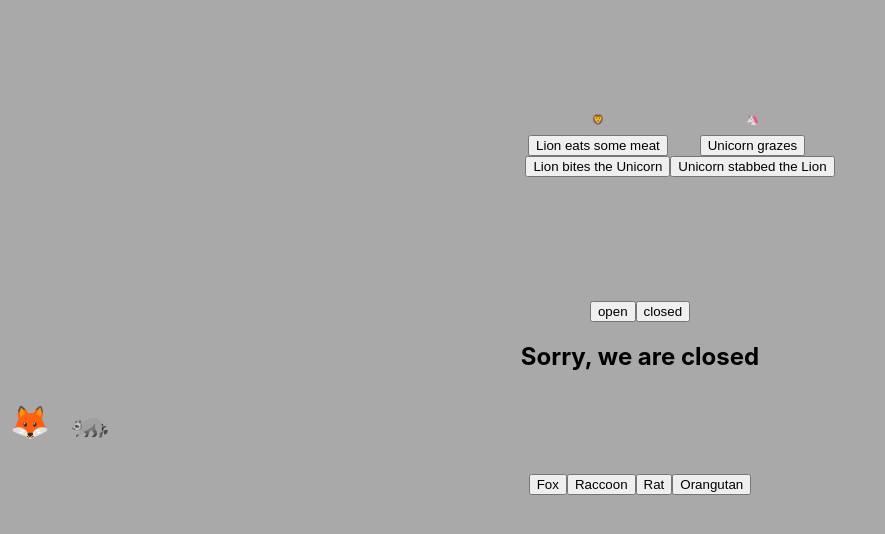
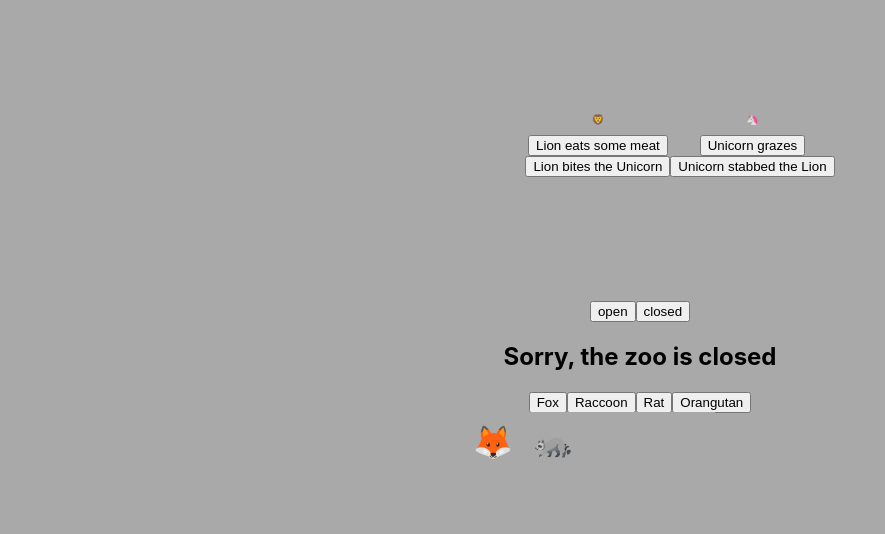
Before and after one commit to IACheifetz/ReactZooDemo, a React (Create React App) app: page / in a window 1280 px wide. Shown: the top 534 px of the page, without its empty margins (0-885 px from the left). Built offline with nearby package versions, Linux system fonts and the light colour scheme.

Commit message:
styled more

```diff
--- a/src/App.css
+++ b/src/App.css
@@ -2,6 +2,7 @@
   text-align: center;
   background-color: darkgrey;
   height: 100%;
+
 }
 
 body {
@@ -20,6 +21,11 @@ body {
 
 .animal-parade {
   display: flex;
+  justify-content: center;
+  flex-wrap: wrap;
+  position: absolute;
+  right: 565px;
+  width: 30%;
   background-color: darkgrey;
 }
 
--- a/src/App.js
+++ b/src/App.js
@@ -38,8 +38,8 @@ function App() {
       <div className="buttons">
         <button onClick={() => setOpenStatus(true)}>open</button>
         <button onClick={() => setOpenStatus(false)}>closed</button>
-        {OpenStatus && <h2>We are open!</h2>}
-        {!OpenStatus && <h2>Sorry, we are closed</h2>}
+        {OpenStatus && <h2>The zoo is open!</h2>}
+        {!OpenStatus && <h2>Sorry, the zoo is closed</h2>}
       </div>
 
       <AnimalEmojiList animals={parade} />
```
